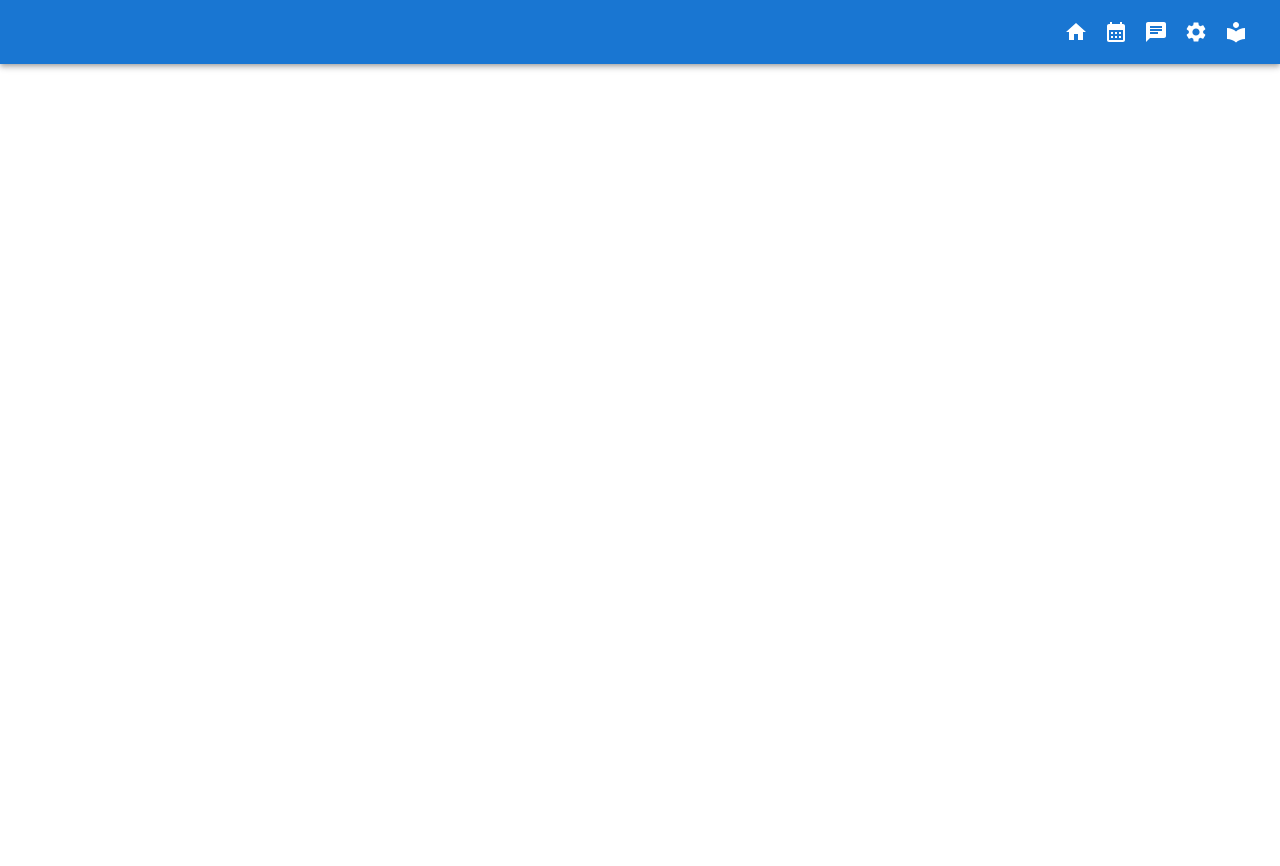
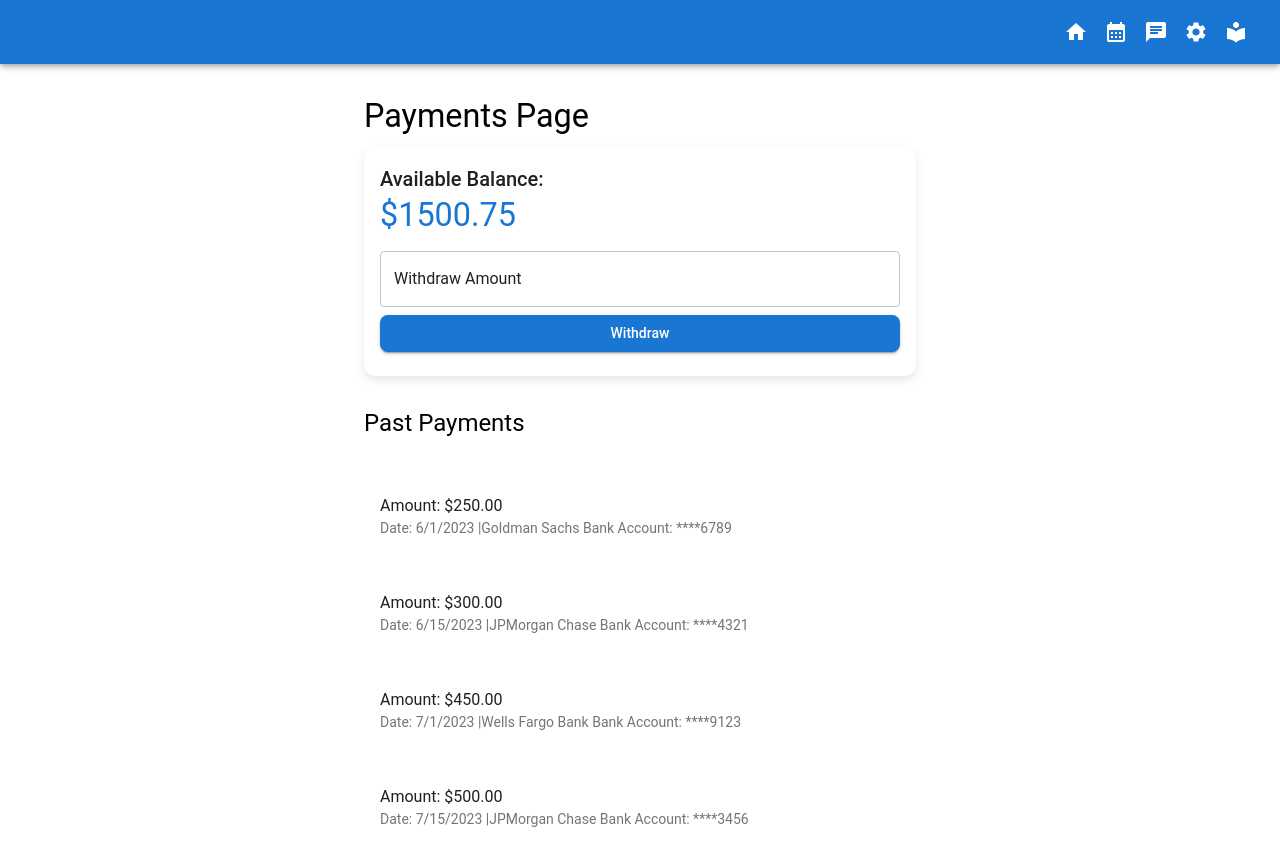
Before and after one commit to tomerOko/client, a React (Create React App) app: page /earnings in a window 1280 px wide. Before the commit this address had no page. Shown: the top 866 px of the page. Before the commit the page ends 800 px from the top, so only its background shows below. Built offline with nearby package versions, Linux system fonts and the light colour scheme.

Commit message:
only calls left

```diff
--- a/src/App.tsx
+++ b/src/App.tsx
@@ -17,6 +17,7 @@ import { BecomeTeacherPage } from "./flows/becomeTeacher/page/becomeTeacherPage"
 import { ManageTopicsPage } from "./flows/manageTopics/page/manageTopicsPage";
 import { ManageBankAccountsPage } from "./flows/manamgeBankAccounts/page/manageBankAccountsPage";
 import { EditAvailabilityPage } from "./flows/editAvailability/page/editAvailabilityPage";
+import { EarningsPage } from "./flows/earnings/page/earningsPage";
 
 const App = () => {
   return (
@@ -48,6 +49,7 @@ const App = () => {
               element={<EditAvailabilityPage />}
             />
             <Route path="/become-teacher" element={<BecomeTeacherPage />} />
+            <Route path="/earnings" element={<EarningsPage />} />
           </Routes>
         </Router>
       </ThemeProvider>
--- a/src/common/components/topBar.tsx
+++ b/src/common/components/topBar.tsx
@@ -158,7 +158,7 @@ export const TopBar: React.FC = () => {
           >
             Availabilities
           </MenuItem>
-          <MenuItem component={Link} to="/" onClick={handle2Close}>
+          <MenuItem component={Link} to="/earnings" onClick={handle2Close}>
             Earnings
           </MenuItem>
           <MenuItem
--- /dev/null
+++ b/src/flows/earnings/data/earningsState.ts
@@ -0,0 +1,34 @@
+import { create } from "zustand";
+
+interface Payment {
+  id: string;
+  amount: number;
+  date: string;
+  bankAccount: BankAccount;
+}
+
+interface BankAccount {
+  Id: string;
+  suffix: string;
+  name: string;
+}
+
+export interface Earnings {
+  availableBalance: number;
+  payments: Payment[];
+  bankAccounts: BankAccount[];
+}
+
+interface EarningsState {
+  earningsDetails: Earnings;
+  setEarningsDetails: (earningsDetails: Earnings) => void;
+}
+
+export const useEarningsState = create<EarningsState>((set) => ({
+  earningsDetails: {
+    availableBalance: 0,
+    payments: [],
+    bankAccounts: [],
+  },
+  setEarningsDetails: (earningsDetails: Earnings) => set({ earningsDetails }),
+}));
--- /dev/null
+++ b/src/flows/earnings/mock/mockEarnings.ts
@@ -0,0 +1,58 @@
+import { Earnings } from "../data/earningsState";
+
+const availableBalance = 1500.75;
+
+const payments: Earnings["payments"] = [
+  {
+    id: "1",
+    amount: 250.0,
+    date: "2023-06-01",
+    bankAccount: {
+      Id: "123456789",
+      suffix: "6789",
+      name: "Goldman Sachs",
+    },
+  },
+  {
+    id: "2",
+    amount: 300.0,
+    date: "2023-06-15",
+    bankAccount: {
+      Id: "987654321",
+      suffix: "4321",
+      name: "JPMorgan Chase",
+    },
+  },
+  {
+    id: "3",
+    amount: 450.0,
+    date: "2023-07-01",
+    bankAccount: {
+      Id: "456789123",
+      suffix: "9123",
+      name: "Wells Fargo Bank",
+    },
+  },
+  {
+    id: "4",
+    amount: 500.0,
+    date: "2023-07-15",
+    bankAccount: {
+      Id: "789123456",
+      suffix: "3456",
+      name: "JPMorgan Chase",
+    },
+  },
+];
+
+const bankAccounts: Earnings["bankAccounts"] = [
+  { Id: "123456789", suffix: "6789", name: "Goldman Sachs" },
+  { Id: "987654321", suffix: "4321", name: "JPMorgan Chase" },
+  { Id: "456789123", suffix: "9123", name: "Wells Fargo Bank" },
+];
+
+export const mockEarnings: Earnings = {
+  availableBalance,
+  payments,
+  bankAccounts,
+};
--- /dev/null
+++ b/src/flows/earnings/page/earningsPage.tsx
@@ -0,0 +1,121 @@
+import React, { useEffect, useState } from "react";
+import { useForm } from "react-hook-form";
+import {
+  Box,
+  Button,
+  Card,
+  CardContent,
+  Container,
+  Typography,
+  List,
+  ListItem,
+  ListItemText,
+  TextField,
+  FormControl,
+  InputLabel,
+  Select,
+  MenuItem,
+} from "@mui/material";
+import { useEarningsState } from "../data/earningsState";
+import { mockEarnings } from "../mock/mockEarnings";
+
+export const EarningsPage: React.FC = () => {
+  const { register, handleSubmit, watch, reset } = useForm<{
+    withdrawAmount: number;
+    bankAccountId: string;
+  }>();
+  const [showBankAccounts, setShowBankAccounts] = useState(false);
+  const { earningsDetails, setEarningsDetails } = useEarningsState();
+  const { availableBalance, payments, bankAccounts } = earningsDetails;
+
+  useEffect(() => {
+    setEarningsDetails(mockEarnings);
+  }, [setEarningsDetails]);
+
+  const handleWithdraw = async (data: {
+    withdrawAmount: number;
+    bankAccountId: string;
+  }) => {
+    // Withdraw amount from the bank account
+    reset();
+    setShowBankAccounts(false);
+  };
+
+  const withdrawAmount = watch("withdrawAmount");
+
+  return (
+    <Container maxWidth="sm">
+      <Box mt={4}>
+        <Typography variant="h4" gutterBottom>
+          Payments Page
+        </Typography>
+        <Card>
+          <CardContent>
+            <Typography variant="h6">Available Balance:</Typography>
+            <Typography variant="h4" color="primary">
+              ${availableBalance.toFixed(2)}
+            </Typography>
+            <form onSubmit={handleSubmit(() => setShowBankAccounts(true))}>
+              <TextField
+                label="Withdraw Amount"
+                type="number"
+                fullWidth
+                {...register("withdrawAmount", { required: true })}
+                margin="normal"
+              />
+              <Button
+                type="submit"
+                variant="contained"
+                color="primary"
+                fullWidth
+              >
+                Withdraw
+              </Button>
+            </form>
+            {showBankAccounts && withdrawAmount > 0 && (
+              <form onSubmit={handleSubmit(handleWithdraw)}>
+                <FormControl fullWidth margin="normal">
+                  <InputLabel>Bank Account</InputLabel>
+                  <Select {...register("bankAccountId", { required: true })}>
+                    {bankAccounts.map((account) => (
+                      <MenuItem key={account.Id} value={account.Id}>
+                        {account.name}: ****{account.suffix}
+                      </MenuItem>
+                    ))}
+                  </Select>
+                </FormControl>
+                <Button
+                  type="submit"
+                  variant="contained"
+                  color="primary"
+                  fullWidth
+                >
+                  Confirm Withdrawal
+                </Button>
+              </form>
+            )}
+          </CardContent>
+        </Card>
+        <Box mt={4}>
+          <Typography variant="h5" gutterBottom>
+            Past Payments
+          </Typography>
+          <List>
+            {payments.map((payment) => (
+              <ListItem key={payment.id}>
+                <ListItemText
+                  primary={`Amount: $${payment.amount.toFixed(2)}`}
+                  secondary={`Date: ${new Date(
+                    payment.date
+                  ).toLocaleDateString()} |${
+                    payment.bankAccount.name
+                  } Bank Account: ****${payment.bankAccount.suffix}`}
+                />
+              </ListItem>
+            ))}
+          </List>
+        </Box>
+      </Box>
+    </Container>
+  );
+};
```
Also changed, not shown: src/flows/earnings/components/signupDetailsForm.tsx (deleted, +0 -72 lines), src/flows/earnings/data/signupState.ts (deleted, +0 -28 lines).
